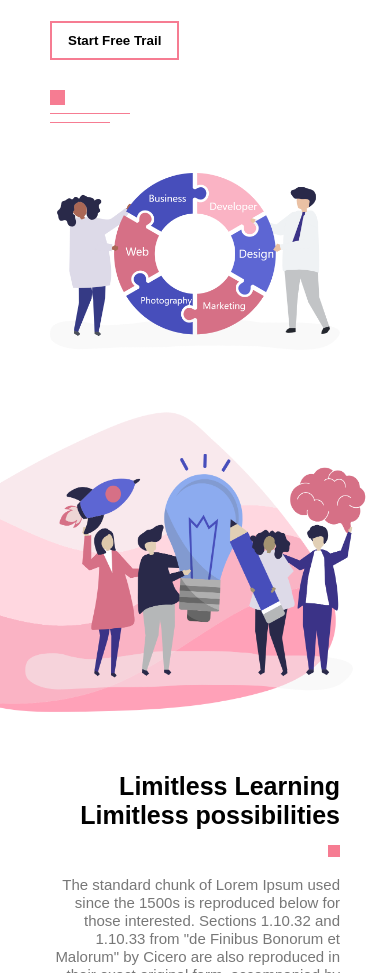
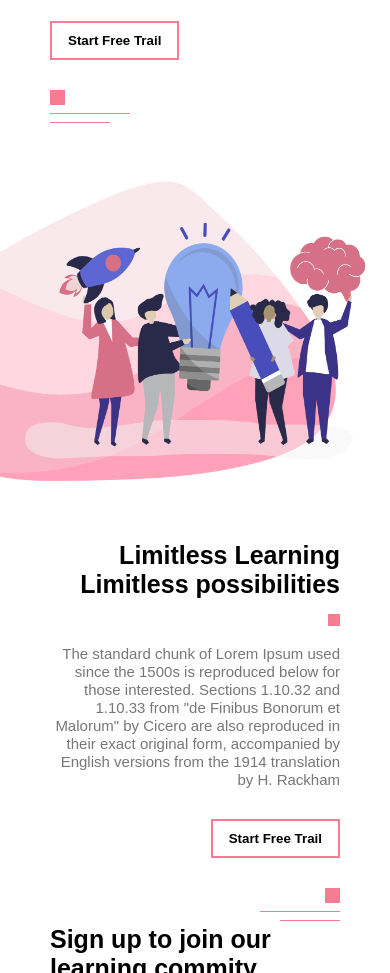
Before and after one commit to Manish-jpgf/manishwebsite.github.io, a plain HTML site: page index.html in a window 390 px wide. Shown: the part 2680-3653 px from the top of the page. Drawn offline with Linux system fonts and the light colour scheme; a script that the page names is missing.

Commit message:
style.css

```diff
--- a/style.css
+++ b/style.css
@@ -415,9 +415,8 @@ hr {
     .course-left-col {
         flex-basis: 100%;
     }
-    .course-right-col {
-        flex-basis: 100%;
-        margin-top: 50px;
+    .course-right-col img {
+        display: none;
     }
     .contact-left-col,
     .contact-right-col {
```
